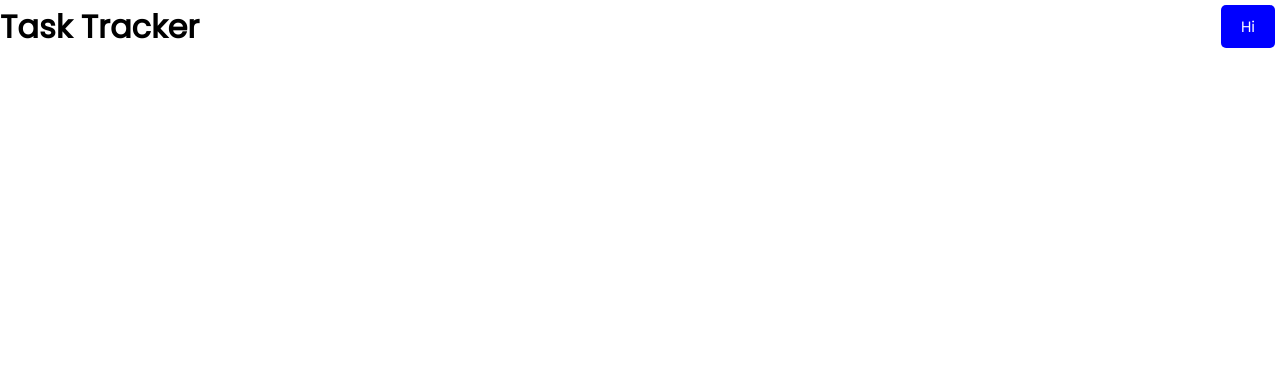
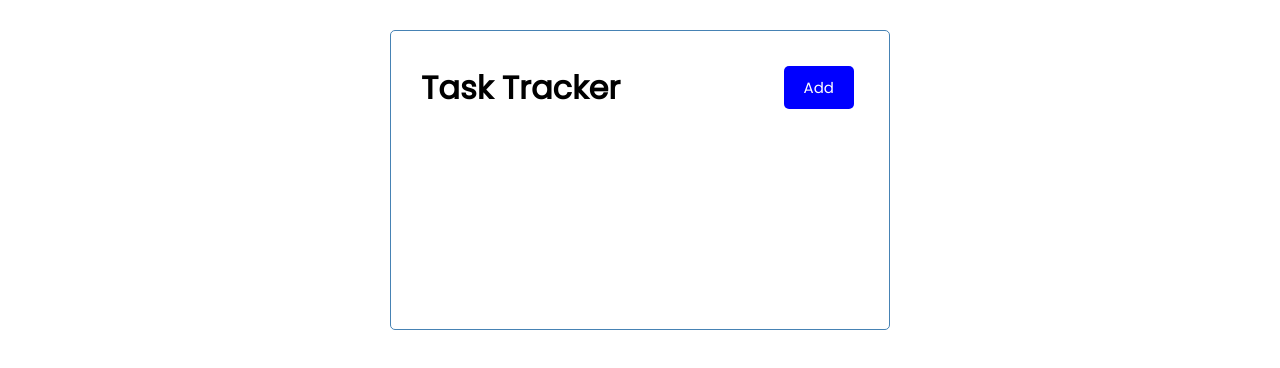
Before and after one commit to ellevpark/React-Task-Tracker, a React (Create React App) app: page / in a window 1280 px wide. Shown: the top 368 px of the page. Built offline with nearby package versions, Linux system fonts and the light colour scheme.

Commit message:
created a component for Button

```diff
--- a/src/components/Button.js
+++ b/src/components/Button.js
@@ -1,9 +1,23 @@
 import React from 'react'
+import PropTypes from 'prop-types'
 
-const Button = ({color, text}) => {
+
+const Button = ({color, text, onClick}) => {
+
+
     return (
-        <button style = {{backgroundColor: color}} className= 'btn'>{text}</button>
+        <button onClick = {onClick} style = {{backgroundColor: color}} className= 'btn'>{text}</button>
     )
 }
 
+Button.defaultProps = {
+    color: 'steelblue'
+}
+
+Button.propTypes = {
+    text: PropTypes.string,
+    color: PropTypes.string,
+    onClick: PropTypes.func,
+}
+
 export default Button
--- a/src/components/Header.js
+++ b/src/components/Header.js
@@ -3,11 +3,18 @@
 import Button from './Button'
 
 const Header = ({title}) => {
+
+  const onClick = () => {
+    console.log("Click!")
+  }
     return (
-      <header className= 'header'>
-        <h1>{title}</h1>
-        <Button color='blue' text='Hi'/>
-      </header>
+      <div className = 'container'>
+        <header className= 'header'>
+          <h1>{title}</h1>
+          <Button color='blue' text='Add' onClick = {onClick}/>
+        </header>
+      </div>
+
     )
 }
 
```
